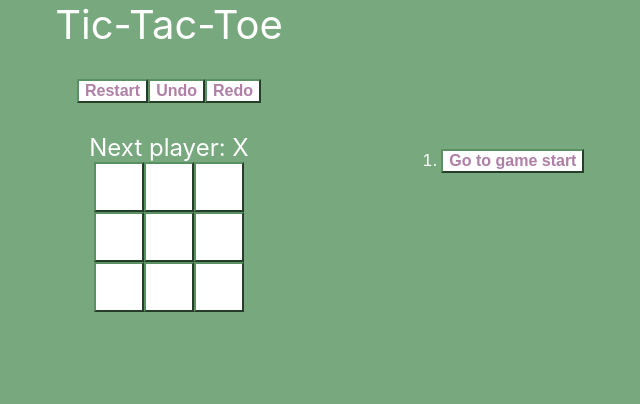
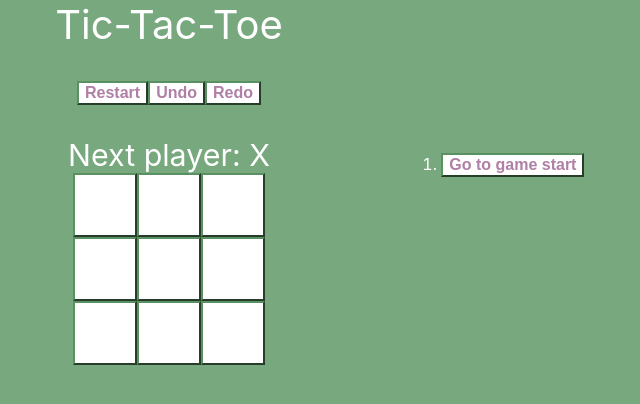
Before and after one commit to hank0777/tic-tac-toe_web, a React (Create React App) app: page / in a window 1280 px wide. Shown: the top 404 px of the page, without its empty margins (471-1111 px from the left). Built offline with nearby package versions, Linux system fonts and the light colour scheme.

Commit message:
Change scales of page

```diff
--- a/src/App.css
+++ b/src/App.css
@@ -13,10 +13,10 @@ button {
 }
 
 .square {
-  width: 50px;
-  height: 50px;
+  width: 4rem;
+  height: 4rem;
   vertical-align: middle;
-  font-size: 40px;
+  font-size: 3rem;
 }
 
 button.square.winning {
@@ -24,14 +24,14 @@ button.square.winning {
 }
 
 .status {
-  font-size: 1.5rem;
+  font-size: 1.9rem;
 }
 
 .game {
   display: grid;
   grid-template-columns: 1fr 1fr 1fr;
   grid-template-rows: auto auto auto;
-  row-gap: 30px;
+  row-gap: 2rem;
 }
 
 .game-board {
```
